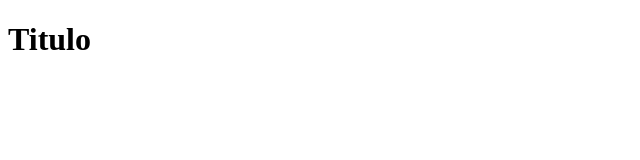
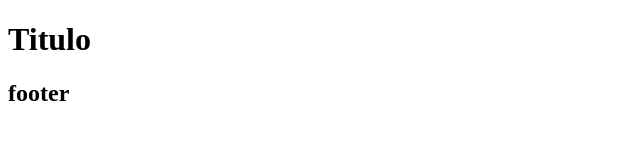
Before and after one commit to AngieSuazo/proyecto-xxx, a plain HTML site: page index.html in a window 1280 px wide. Shown: the full height of the page, 0-640 px from the left. Drawn offline with Linux system fonts and the light colour scheme.

Commit message:
inserte texto en rama footer

```diff
--- a/index.html
+++ b/index.html
@@ -5,6 +5,7 @@
     <meta name="viewport" content="width=device-width, initial-scale=1.0">
     <title>Hola Git Mundo</title>
     <h1>Titulo</h1>
+    <h2>footer</h2>
 </head>
 <body>
 
```
